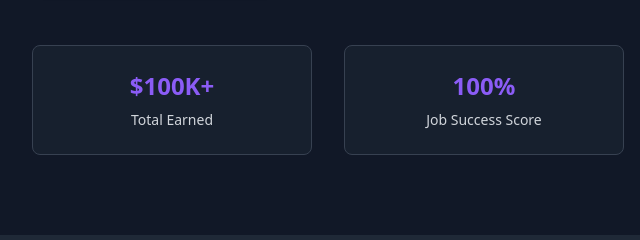
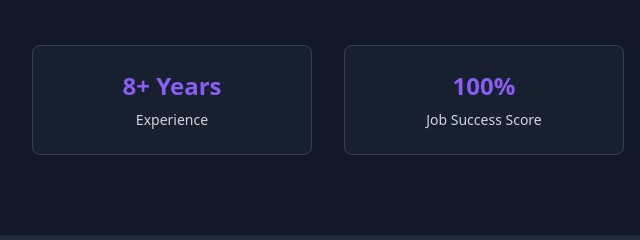
Before and after one commit to lizardcat/upwork-portfolio, an Astro site: page / in a window 1280 px wide. Shown: the part 471-711 px from the top of the page, 0-640 px from the left. Built offline with nearby package versions, Linux system fonts and the light colour scheme; Astro itself is replaced by a stand-in of ours.

Commit message:
Removing earnings estimate block

```diff
--- a/src/components/sections/Hero.astro
+++ b/src/components/sections/Hero.astro
@@ -61,8 +61,8 @@ import { SITE_CONFIG } from '../../config/site';
     <!-- Stats or credentials section below -->
     <div class="mt-16 grid grid-cols-2 md:grid-cols-4 gap-8 text-center">
       <div class="bg-gray-800/50 rounded-lg p-6 border border-gray-700">
-        <div class="text-2xl font-bold text-violet-500 mb-2">$100K+</div>
-        <div class="text-gray-300 text-sm">Total Earned</div>
+        <div class="text-2xl font-bold text-violet-500 mb-2">8+ Years</div>
+        <div class="text-gray-300 text-sm">Experience</div>
       </div>
       <div class="bg-gray-800/50 rounded-lg p-6 border border-gray-700">
         <div class="text-2xl font-bold text-violet-500 mb-2">100%</div>
```
